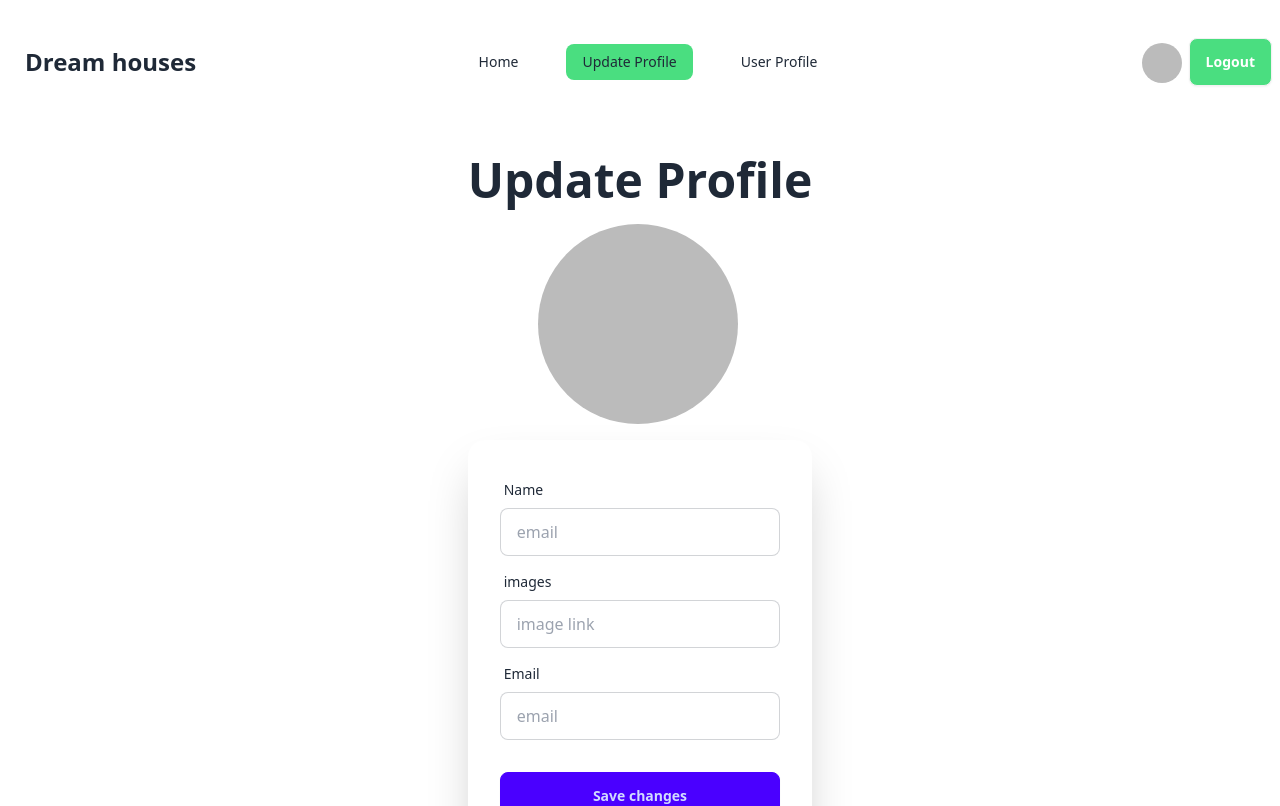
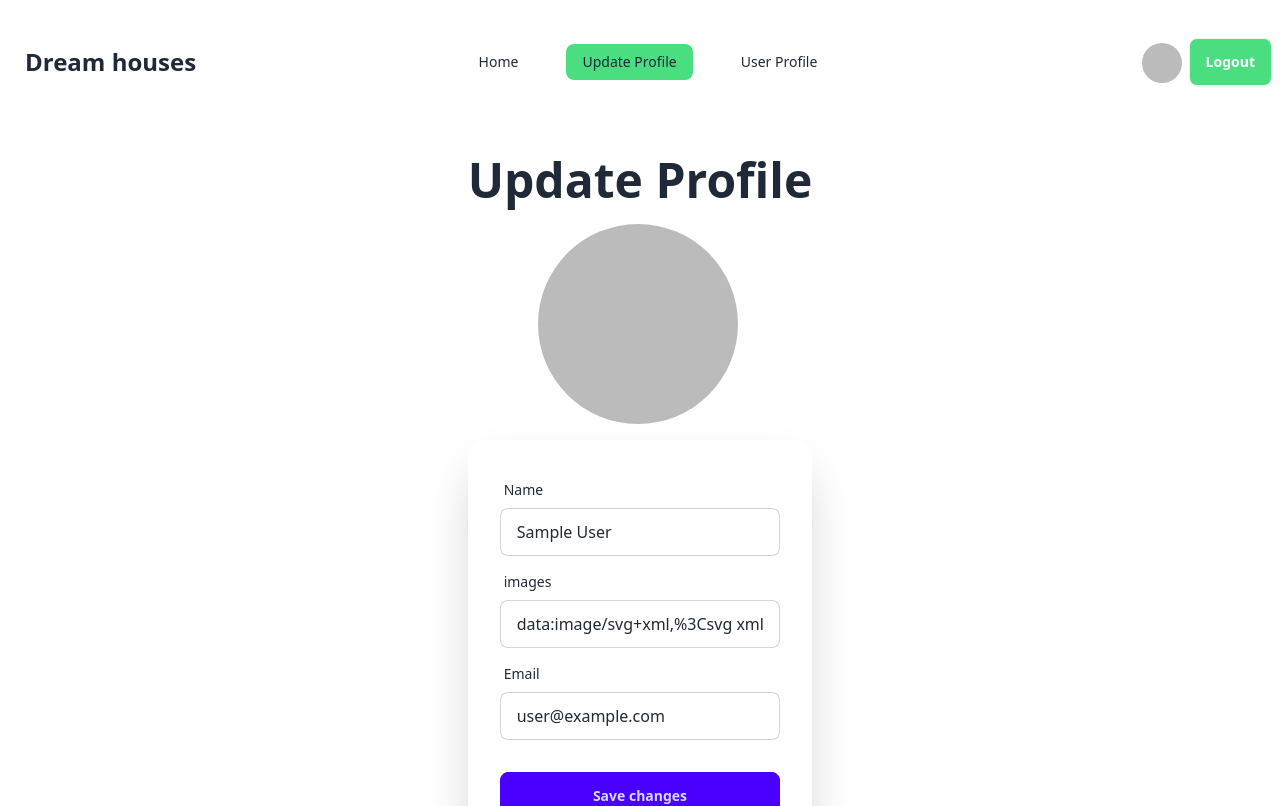
Before and after one commit to nafis200/assignmnet-9, a React (Vite) app: page /update in a window 1280 px wide. Shown: the top 806 px of the page. Built offline with nearby package versions, Linux system fonts and the light colour scheme; no server answers; sample sign-in values are in the browser's storage.

Commit message:
update profile almost done without update profile

```diff
--- a/src/pages/Update.jsx
+++ b/src/pages/Update.jsx
@@ -6,14 +6,14 @@ import { AuthContext } from "../provider/Authprovider";
 const Update = () => {
 const {users} = useContext(AuthContext);
 
-let name = ""
+let names = ""
 let emails = ""
 let verified = ""
 let images = ""
 let id = ""
 if(users){
     const {displayName,email,emailVerified,photoURL,uid} = users
-    name = displayName
+    names = displayName
     emails = email
     verified = emailVerified
     images = photoURL
@@ -23,7 +23,11 @@ if(users){
     register,
     handleSubmit,
     formState: { errors },
-  } = useForm();
+  } = useForm({defaultValues:{
+     name:names,
+     image:images,
+     email:emails
+  }});
 
   const handleRegistration = (data) => {
     console.log(data);
```
